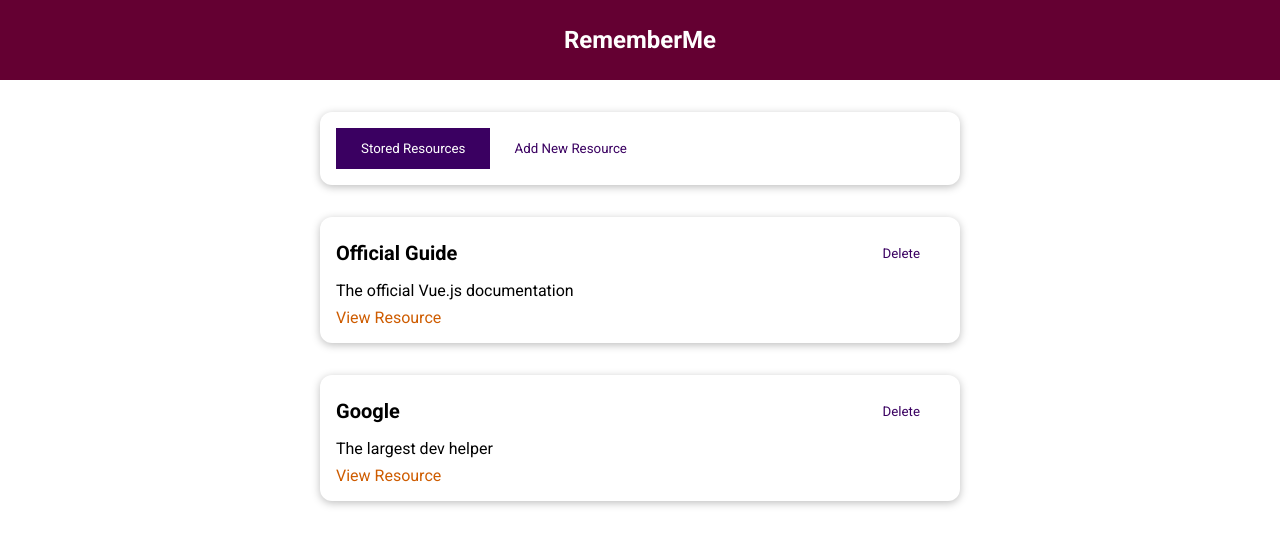
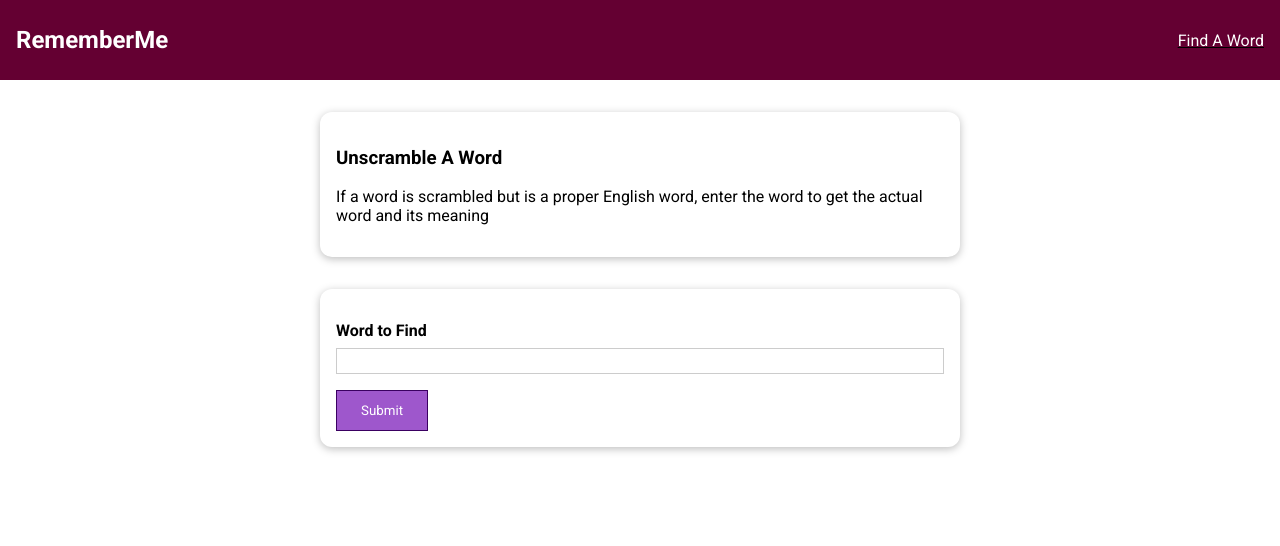
Before and after one commit to Benneee/learning-resources, an Angular app: page /find-word in a window 1280 px wide. Shown: the top 546 px of the page. Built offline with nearby package versions, Linux system fonts and the light colour scheme.

Commit message:
Feat: completed word-finder

```diff
--- a/src/app/Layout/the-header/the-header.component.css
+++ b/src/app/Layout/the-header/the-header.component.css
@@ -3,8 +3,18 @@ header {
   height: 5rem;
   background-color: #640032;
   display: flex;
-  justify-content: center;
+  justify-content: space-between;
   align-items: center;
+  padding: 1rem;
+}
+
+li {
+  list-style: none;
+}
+
+header a {
+  color: #fff;
+  text-decoration: none;
 }
 
 header h1 {
--- a/src/app/Layout/the-header/the-header.component.html
+++ b/src/app/Layout/the-header/the-header.component.html
@@ -1,3 +1,12 @@
 <header>
-  <h1>{{ title }}</h1>
+  <h1>
+    <li routerLinkActive="active" [routerLinkActiveOptions]="{ exact: true }">
+      <a routerLink="/learning-resources">
+        {{ title }}
+      </a>
+    </li>
+  </h1>
+  <li [routerLinkActive]="'active'" [routerLinkActiveOptions]="{ exact: true }">
+    <a routerLink="/find-word"> Find A Word </a>
+  </li>
 </header>
--- /dev/null
+++ b/src/app/Pages/find-word/find-word.component.html
@@ -0,0 +1,51 @@
+<section>
+  <app-base-card>
+    <h3>Unscramble A Word</h3>
+    <p>
+      If a word is scrambled but is a proper English word, enter the word to get
+      the actual word and its meaning
+    </p>
+  </app-base-card>
+  <app-base-card>
+    <form [formGroup]="newWordForm" (ngSubmit)="submitWord()">
+      <div class="form-control">
+        <label for="word">Word to Find</label>
+        <input type="text" formControlName="word" />
+
+        <span class="text-danger" *ngIf="newWordForm.controls?.word?.touched">
+          <small
+            *ngIf="newWordForm.controls?.word?.hasError('required')"
+            class="d-block"
+            >Word is required
+          </small>
+        </span>
+      </div>
+      <div>
+        <app-base-button
+          [mode]="null"
+          [type]="'submit'"
+          [disabled]="newWordForm.invalid || isLoading"
+        >
+          <span *ngIf="!isLoading; else notLoading"> Submit </span>
+          <ng-template #notLoading> Loading... </ng-template>
+        </app-base-button>
+      </div>
+    </form>
+  </app-base-card>
+  <app-base-card *ngIf="wordMeaning !== null">
+    <h3>{{ wordMeaning?.word }}</h3>
+    <div *ngIf="wordMeaning?.meanings?.length > 0">
+      <div *ngFor="let meaning of wordMeaning?.meanings">
+        <p>
+          <span
+            ><i> ({{ meaning?.partOfSpeech }})</i></span
+          >
+          &nbsp; &nbsp;
+          <span *ngFor="let def of meaning?.definitions">
+            {{ def?.definition }}
+          </span>
+        </p>
+      </div>
+    </div>
+  </app-base-card>
+</section>
--- /dev/null
+++ b/src/app/Pages/find-word/find-word.component.ts
@@ -0,0 +1,82 @@
+import { WordService } from '../../../app/Providers/word.service';
+import { FormGroup, FormBuilder, Validators } from '@angular/forms';
+import { Component, OnInit } from '@angular/core';
+import { Subject, timer } from 'rxjs';
+
+@Component({
+  selector: 'app-find-word',
+  templateUrl: './find-word.component.html',
+  styleUrls: ['./find-word.component.css'],
+})
+export class FindWordComponent implements OnInit {
+  newWordForm!: FormGroup;
+  isLoading = false;
+  usedWords: any[] = [];
+  wordMeaning: any = null;
+
+  constructor(
+    private readonly fb: FormBuilder,
+    private readonly wordService: WordService
+  ) {}
+
+  ngOnInit(): void {
+    this.createNewWordForm();
+  }
+
+  createNewWordForm() {
+    this.newWordForm = this.fb.group({
+      word: ['', Validators.required],
+    });
+  }
+
+  submitWord() {
+    const { word } = this.newWordForm.value;
+    this.randomizeWord(word);
+  }
+
+  randomizeWord(word: any) {
+    word = word.toLowerCase();
+    let newWord = '';
+    for (let i in word) {
+      let randLetter = word.charAt(Math.floor(Math.random() * word.length));
+      newWord = newWord.concat(randLetter);
+      word =
+        word.slice(0, word.indexOf(randLetter)) +
+        word.slice(Number(word.indexOf(randLetter) + 1), word.length);
+    }
+    if (!this.usedWords.includes(newWord)) {
+      this.usedWords.push(newWord);
+      this.findWordInDictionary(newWord);
+    } else {
+      this.randomizeWord(newWord);
+    }
+  }
+
+  isValidResponse(response: any): boolean {
+    return Array.isArray(response);
+  }
+
+  findWordInDictionary(word: string): void {
+    this.isLoading = true;
+    timer(3000).subscribe((): void => {
+      this.wordService.getWordMeaning(word).subscribe({
+        next: (response: any) => {
+          // If word isn't in dictionary, randomize and rerun the request
+          // Only when response returns an array is when we have a valid word
+          if (!this.isValidResponse(response)) {
+            this.randomizeWord(word);
+          } else {
+            // Display meaning of word
+            this.wordMeaning = response[0];
+            this.usedWords = [];
+            this.isLoading = false;
+          }
+        },
+        error: (err: any) => {
+          this.randomizeWord(word);
+          console.error('error: ', err);
+        },
+      });
+    });
+  }
+}
--- a/src/app/Pages/pages.module.ts
+++ b/src/app/Pages/pages.module.ts
@@ -7,6 +7,7 @@ import { ResourcesPageComponent } from './resources-page/resources-page.componen
 import { ResourceItemComponent } from './resource-item/resource-item.component';
 import { AddNewResourceComponent } from './add-new-resource/add-new-resource.component';
 import { FormsModule, ReactiveFormsModule } from '@angular/forms';
+import { FindWordComponent } from './find-word/find-word.component';
 
 @NgModule({
   declarations: [
@@ -16,6 +17,7 @@ import { FormsModule, ReactiveFormsModule } from '@angular/forms';
     AddNewResourceComponent,
     BaseCardComponent,
     BaseButtonComponent,
+    FindWordComponent,
   ],
   imports: [CommonModule, FormsModule, ReactiveFormsModule],
   exports: [ResourcesPageComponent, BaseCardComponent, BaseButtonComponent],
--- /dev/null
+++ b/src/app/Providers/word.service.ts
@@ -0,0 +1,16 @@
+import { Injectable } from '@angular/core';
+import { HttpClient } from '@angular/common/http';
+import { Observable } from 'rxjs';
+
+const dictionaryUrl = 'https://api.dictionaryapi.dev/api/v2/entries/en';
+
+@Injectable({
+  providedIn: 'root',
+})
+export class WordService {
+  constructor(private http: HttpClient) {}
+
+  getWordMeaning(word: string): Observable<any> {
+    return this.http.get(`${dictionaryUrl}/${word}`);
+  }
+}
--- a/src/app/app.component.html
+++ b/src/app/app.component.html
@@ -1,4 +1,4 @@
 <section>
   <app-the-header [title]="title"></app-the-header>
-  <app-resources-page></app-resources-page>
+  <router-outlet></router-outlet>
 </section>
--- a/src/app/app.module.ts
+++ b/src/app/app.module.ts
@@ -1,12 +1,14 @@
 import { PagesModule } from './Pages/pages.module';
 import { NgModule } from '@angular/core';
 import { BrowserModule } from '@angular/platform-browser';
+import { HttpClientModule } from '@angular/common/http';
 
 import { AppComponent } from './app.component';
 import { TheHeaderComponent } from './Layout/the-header/the-header.component';
+import { AppRoutingModule } from './app-routing.module';
 @NgModule({
   declarations: [AppComponent, TheHeaderComponent],
-  imports: [BrowserModule, PagesModule],
+  imports: [BrowserModule, AppRoutingModule, PagesModule, HttpClientModule],
   providers: [],
   bootstrap: [AppComponent],
 })
--- a/src/styles.css
+++ b/src/styles.css
@@ -12,3 +12,42 @@ html {
 body {
   margin: 0;
 }
+
+.active {
+  text-decoration: underline;
+}
+
+label {
+  font-weight: bold;
+  display: block;
+  margin-bottom: 0.5rem;
+}
+
+input,
+textarea {
+  display: block;
+  width: 100%;
+  font: inherit;
+  padding: 0.15rem;
+  border: 1px solid #ccc;
+}
+
+input:focus,
+textarea:focus {
+  outline: none;
+  border-color: #3a0061;
+  background-color: #f7ebff;
+}
+
+.form-control {
+  margin: 1rem 0;
+}
+
+.d-block {
+  display: block;
+  margin-top: 3px;
+}
+
+.text-danger {
+  color: red;
+}
```
Also changed, not shown: src/app/app-routing.module.ts (added, +16 -0 lines), src/app/Pages/find-word/find-word.component.css (added), 2 other files (tests, documents, lock files or other folders).
